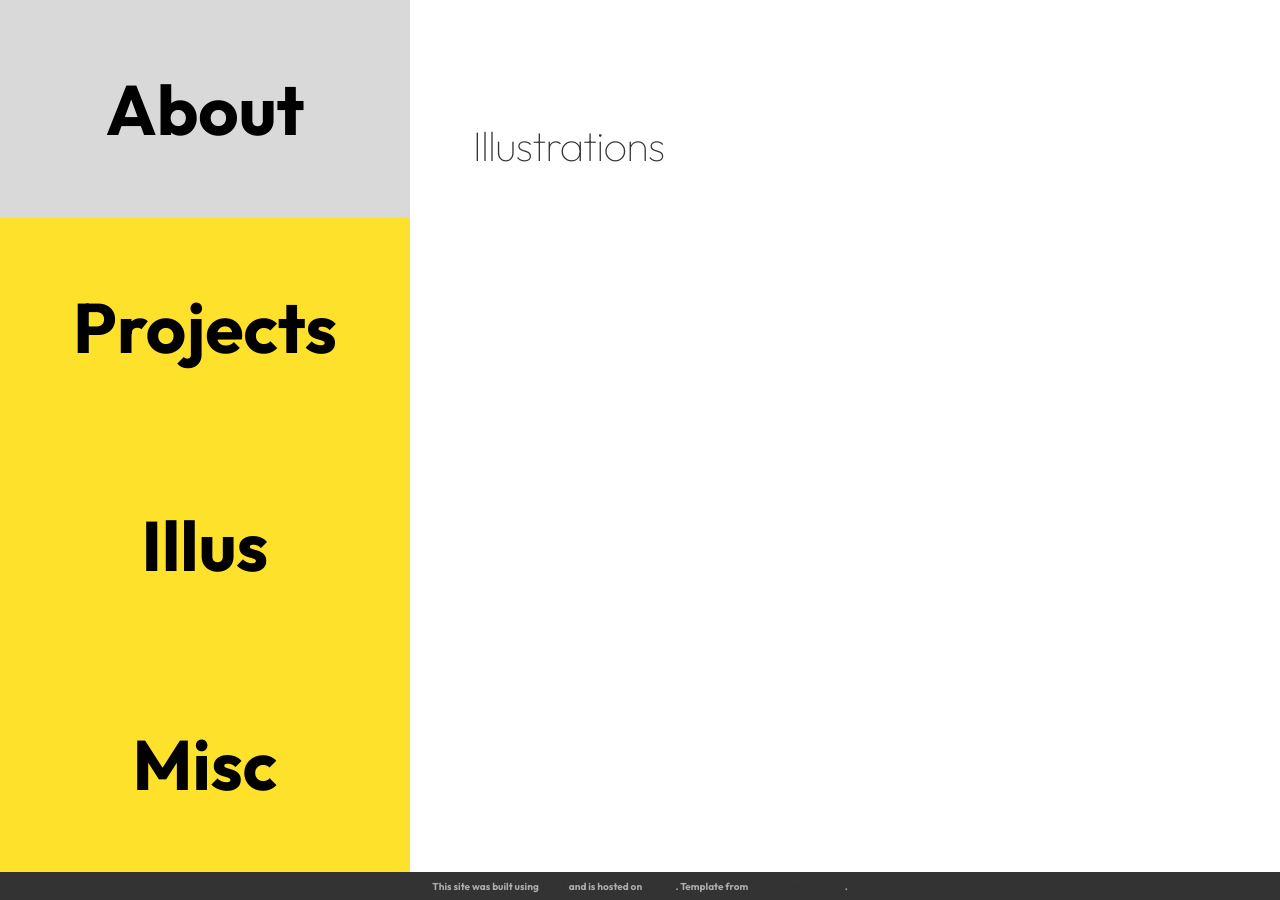
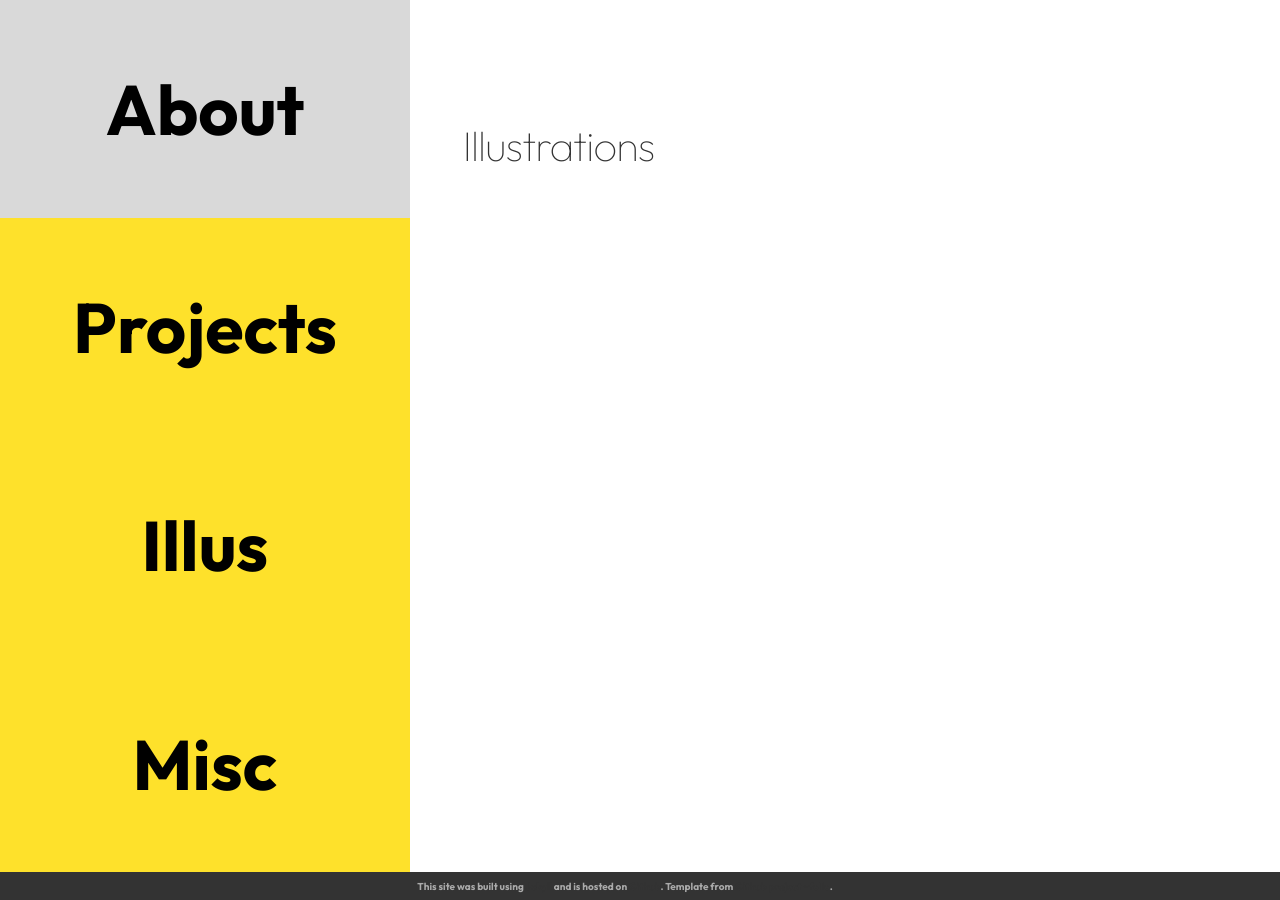
Before and after one commit to Nordicpuff/portfolio, a Jekyll site: the page built from docs/illustrations.md, in a window 1280 px wide. Built offline with Jekyll 4.4.1, drawn with Linux system fonts in a browser that asks for light colours; nearby versions of some CDN libraries.

Commit message:
Update _base.scss
changed main text location

```diff
--- a/docs/_sass/_base.scss
+++ b/docs/_sass/_base.scss
@@ -207,8 +207,8 @@ pre {
     max-width:         calc(900px - (#{$horizontal-spacing-unit} * 2));
     margin-right: auto;
     margin-left: auto;
-    padding-right: $horizontal-spacing-unit;
-    padding-left: $horizontal-spacing-unit;
+    padding-right: 70px;
+    padding-left: 40px;
     @extend %clearfix;
 
     @include media-query($on-laptop) {
```
